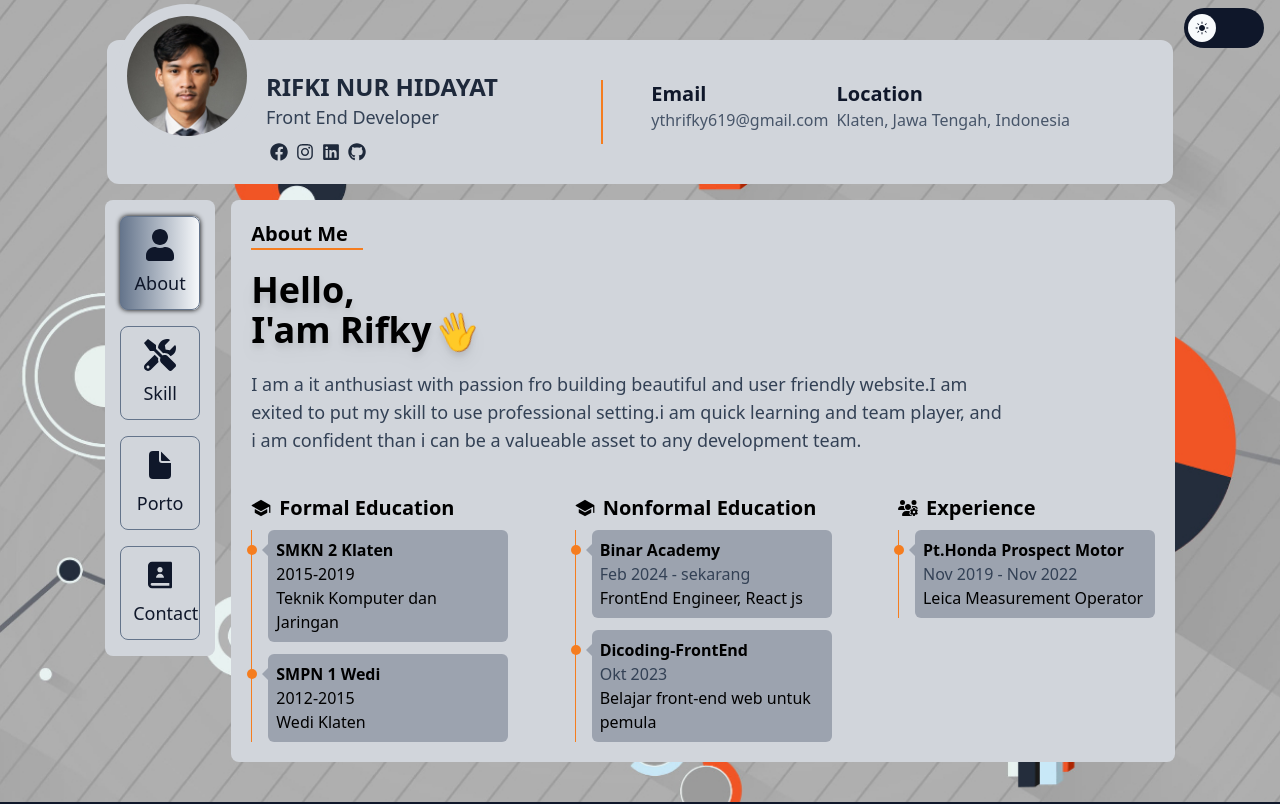
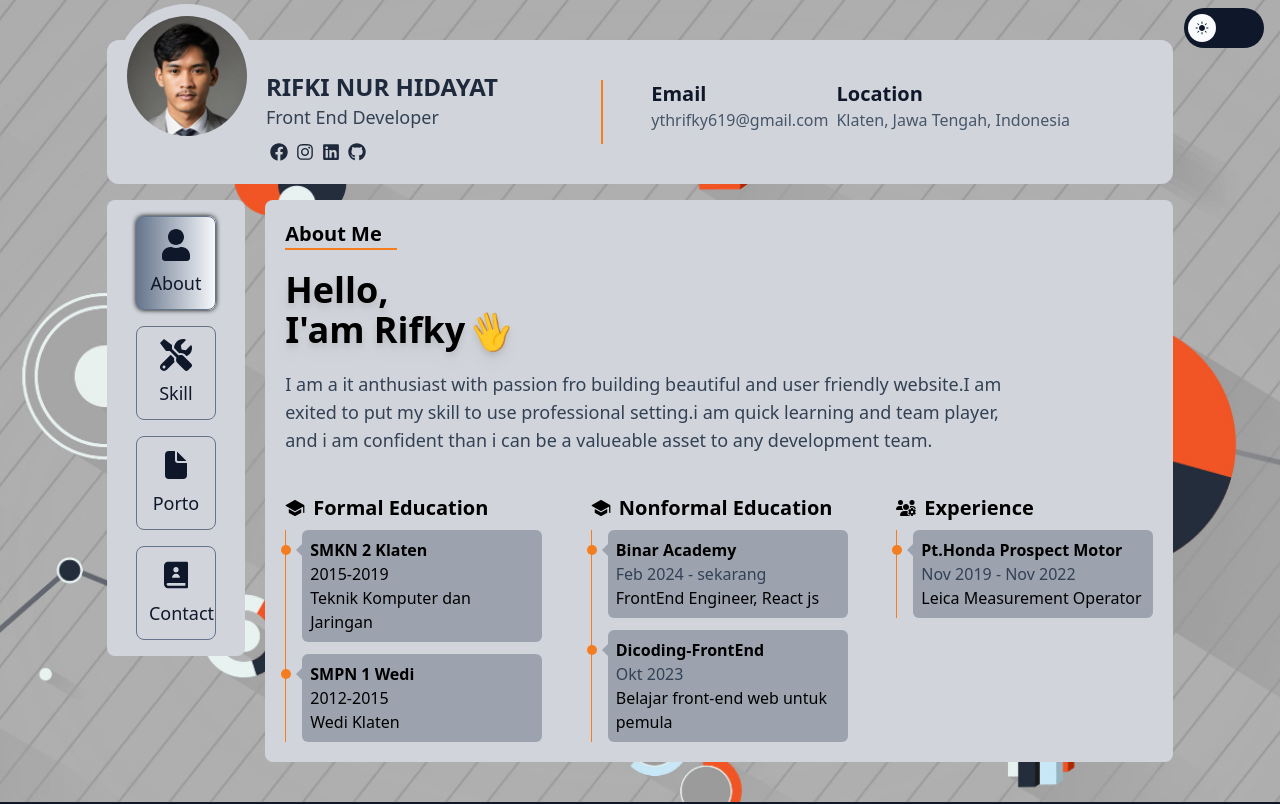
Before and after one commit to Rifkynur/portofolio, a React (Vite) app: page / in a window 1280 px wide. Shown: the top 804 px of the page. Built offline with nearby package versions, Linux system fonts and the light colour scheme.

Commit message:
fix responsive issue

```diff
--- a/src/App.jsx
+++ b/src/App.jsx
@@ -15,16 +15,17 @@ function App() {
       <div className="min-h-screen flex flex-col justify-between">
         <div>
           <HeaderComponent />
-          <div className="md:flex md:justify-start md:gap-4 md:items-start h-full">
+          <div className="w-10/12 mx-auto md:flex md:gap-5 md:items-start h-full">
             <NavbarComponent />
+            <div className="w-full ">
               <Routes>
                 <Route path="/" Component={AboutPages}></Route>
                 <Route path="/contact" Component={ContactPage}></Route>
                 <Route path="/skill" Component={SkillPage}></Route>
                 <Route path="/porto" Component={PortoPage}></Route>
-              {/* <Route path="/thanks" Component={ThanksPage}></Route> */}
                 <Route path="*" Component={NotFound}></Route>
               </Routes>
+            </div>
           </div>
         </div>
         <FooterComponent />
--- a/src/Component/navbar/NavbarList.jsx
+++ b/src/Component/navbar/NavbarList.jsx
@@ -4,7 +4,7 @@ import NavList from "../../util/NavList";
 
 const NavbarList = () => {
   return (
-    <nav className="w-10/12 sticky z-50 top-0 flex justify-between items-center p-2 bg-primary mx-auto mt-4 text-slate-900 rounded-lg text-center  md:flex-col md:w-28 md:gap-4 md:py-4 md:ms-[70px] lg:ms-[105px] dark:bg-slate-800 dark:text-white">
+    <nav className="w-full sticky z-50 top-0 flex justify-between items-center p-2 bg-primary mx-auto mt-4 text-slate-900 rounded-lg text-center  md:flex-col md:w-[15%] md:gap-4 md:py-4  dark:bg-slate-800 dark:text-white">
       {navbarList.map((data, index) => {
         return <NavList key={index} patch={data.patch} icon={data.icon} title={data.title} />;
       })}
--- a/src/index.css
+++ b/src/index.css
@@ -11,7 +11,7 @@ body {
   @apply bg-[url('/img/bg-light-2.jpg')] bg-cover bg-right md:bg-center dark:bg-[url('/img/bg-dark.jpg')] dark:bg-center;
 }
 .main-content {
-  @apply bg-gray-300 mt-2 w-10/12 mx-auto rounded-lg text-black p-5 md:w-9/12 md:me-16 md:mt-4 lg:w-9/12 lg:me-[105px] animate-[fade-in_1s_ease-in-out] dark:bg-slate-800 dark:text-white dark:shadow-none;
+  @apply bg-gray-300 w-full mt-2 mx-auto rounded-lg text-black p-5  md:me-16 md:mt-4  lg:me-[105px] animate-[fade-in_1s_ease-in-out] dark:bg-slate-800 dark:text-white dark:shadow-none;
 }
 .active {
   @apply bg-gradient-to-r from-slate-500 to-slate-50 shadow-[0_0_5px_#000] dark:bg-gradient-to-r dark:shadow-[0_0_2px_#d1d5db] dark:from-slate-300  dark:to-slate-500;
```
Lines whose indentation alone changed are shown as unchanged.
